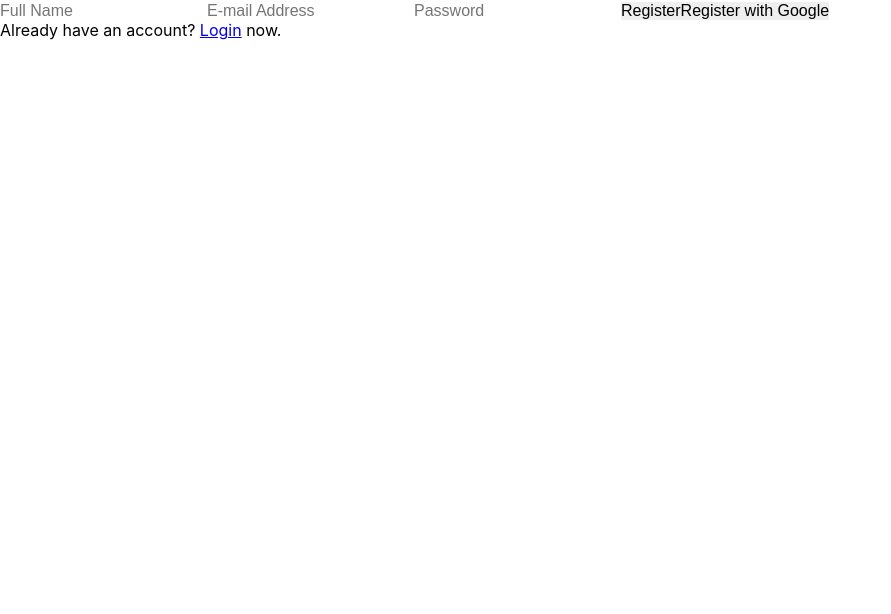
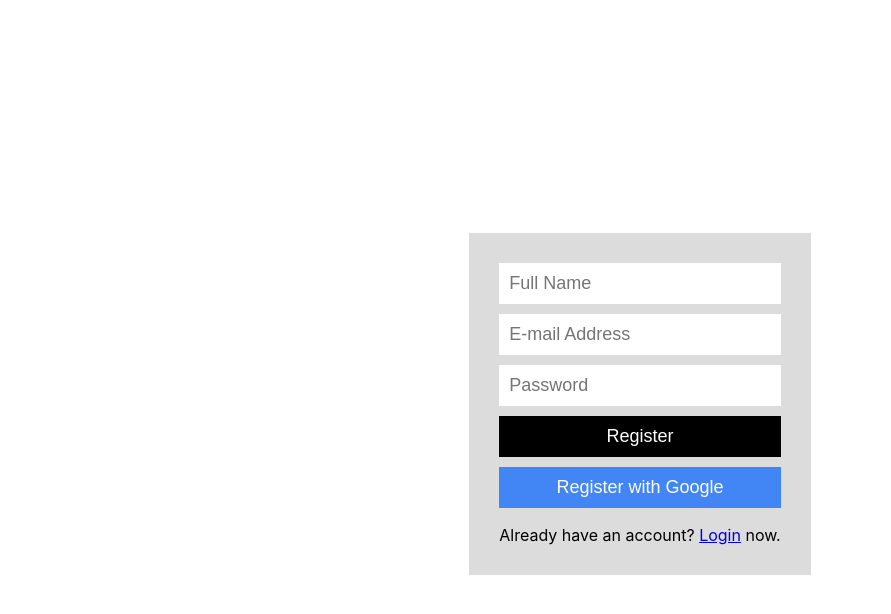
Before and after one commit to daovinhlinh/plc_project_web, a React (Create React App) app: page /plc_project_web/register in a window 1280 px wide. Shown: the top 614 px of the page, without its empty margins (0-891 px from the left). Built offline with nearby package versions, Linux system fonts and the light colour scheme; no server answers.

Commit message:
Fix register page

```diff
--- a/src/firebase.js
+++ b/src/firebase.js
@@ -58,7 +58,6 @@
     }
   } catch (err) {
     console.error(err);
-        alert(err.message);
   }
 };
 
--- a/src/screens/Register/index.css
+++ b/src/screens/Register/index.css
@@ -27,3 +27,37 @@
   font-weight: bold;
   margin-top: 30px;
 }
+
+.register {
+  height: 100vh;
+  width: 100vw;
+  display: flex;
+  align-items: center;
+  justify-content: center;
+}
+.register__container {
+  display: flex;
+  flex-direction: column;
+  text-align: center;
+  background-color: #dcdcdc;
+  padding: 30px;
+}
+.register__textBox {
+  padding: 10px;
+  font-size: 18px;
+  margin-bottom: 10px;
+}
+.register__btn {
+  padding: 10px;
+  font-size: 18px;
+  margin-bottom: 10px;
+  border: none;
+  color: white;
+  background-color: black;
+}
+.register__google {
+  background-color: #4285f4;
+}
+.register div {
+  margin-top: 7px;
+}
```
Lines whose indentation alone changed are shown as unchanged.
